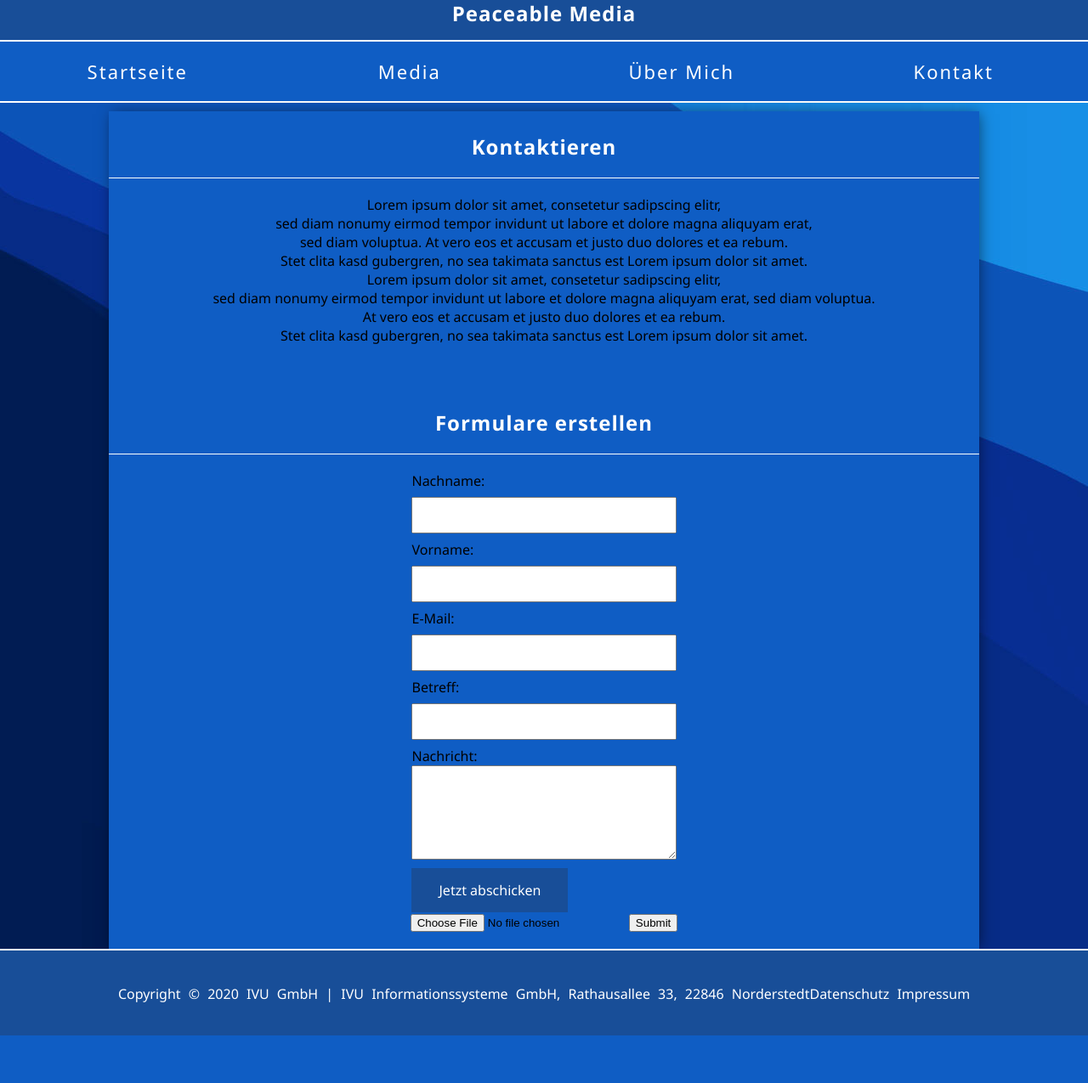
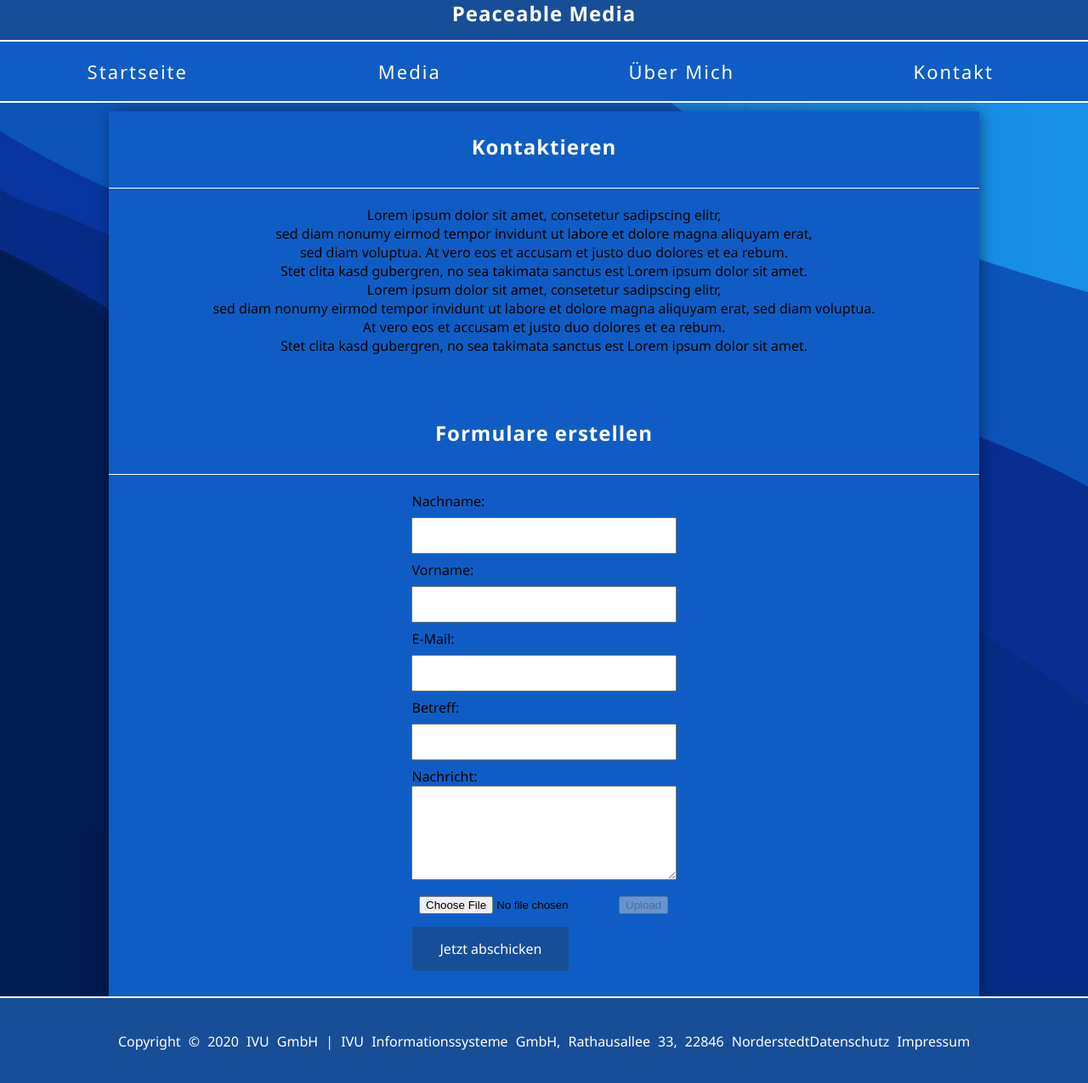
Before and after one commit to peaceable1887/PeaceableMedia, a PHP site: page /public/php/index.php?_ijt=contact in a window 1280 px wide. Shown: the part 143-1418 px from the top of the page at 85% size. Before the commit the page ends 1362 px from the top, so only its background shows below. Run offline with PHP 8.4, Linux system fonts and the light colour scheme; data that the repository does not hold is empty.

Commit message:
contact.js eingefügt und kontaktformular überarbeitet

```diff
--- a/public/css/contact.css
+++ b/public/css/contact.css
@@ -39,7 +39,9 @@
     text-decoration: none;
     display: inline-block;
     font-size: 16px;
-    margin-top: 5px;
+    margin-top: 50px;
+    margin-bottom: 30px;
+    margin-left: 1px;
 }
 button:hover
 {
@@ -48,6 +50,24 @@
 }
 #upload
 {
-    display: flex;
-    justify-content: center;
+    text-align: center;
+    position: relative;
 }
+#upload #fileFile
+{
+    position: absolute;
+    margin-top: -118px;
+    margin-left: -147px;
+}
+#upload #submitFile
+{
+    position: absolute;
+    margin-top: -118px;
+    margin-left: 88px;
+}
+#upload #emptyInput
+{
+    position: absolute;
+    margin-top: -138px;
+    margin-left: 88px;
+}
--- a/public/css/slider.css
+++ b/public/css/slider.css
@@ -8,7 +8,7 @@
     display: none;
     text-align: center;
     position: relative;
-    margin-top: 20px;
+    margin-top: 10px;
 }
 .imageSlider
 {
@@ -19,11 +19,11 @@
 .text
 {
     position: absolute;
-    margin-top: -153px;
+    margin-top: -154px;
     width: 100%;
     height: 150px;
     background: rgba(15, 93, 196,0.8);
-    border-top: solid 1px white;
+    border-bottom: solid 1px white;
 }
 .text p
 {
--- a/public/css/style.css
+++ b/public/css/style.css
@@ -43,13 +43,12 @@
     font-size: 24px;
     list-style: none;
     margin-top: 10px;
-    margin-bottom: 10px;
     display: flex;
     justify-content: center;
     color: white;
     letter-spacing: 1px;
     padding-top: 25px;
-    padding-bottom: 10px;
+
 }
 .hr
 {
@@ -109,7 +108,6 @@
     box-shadow: 2px 1px 16px -2px rgba(0,0,0,0.53);
     max-width: 80%;
     margin: 0 auto;
-    padding-bottom: 20px;
     background:  var(--color-background-body);
 }
 p
--- a/public/files/fileUplaod.php
+++ b/public/files/fileUpload.php
@@ -18,11 +18,11 @@
 
             if(mysqli_query($conn, $sql))
             {
-                echo("Datei wurde übermittelt.");
+
             }else {
-                echo("Datei konnte nicht übermittelt werden.");
+
             }
         }else{
-            echo ("Bitte eine Datei einfügen!");
+
         }
     }
--- /dev/null
+++ b/public/javascript/contact.js
@@ -0,0 +1,8 @@
+$('input[type=file]').change(function(){
+    if($('input[type=file]').val()==''){
+        $('input').attr('disabled',true)
+    }
+    else{
+        $('input').attr('disabled',false);
+    }
+})
--- a/public/php/contact.php
+++ b/public/php/contact.php
@@ -52,16 +52,17 @@
 <?php
     }
 ?>
+<?php
+    include("../files/fileUpload.php");
+?>
     <!-- Import Files -->
 <div id="upload">
     <form method="post" enctype="multipart/form-data">
-        <input type="File" name="file">
-        <input type="submit" name="submit">
+        <input id="fileFile" type="File" name="file">
+        <input id="submitFile" type="submit" name="submit" value="Upload" disabled>
     </form>
 </div>
-<?php
-    include("../files/fileUplaod.php");
-?>
+
 <!--$result = mysqli_query($con, "SELECT * FROM contact");
 while($row = mysqli_fetch_assoc($result))
 {
@@ -74,3 +75,4 @@
         $row["nachricht"]. ","
     );
 }-->
+<script type="text/javascript" src="../javascript/contact.js"></script>
--- a/public/php/index.php
+++ b/public/php/index.php
@@ -12,6 +12,9 @@
     <head>
         <meta charset="UTF-8">
         <title>P-Media</title>
+        <script src="https://code.jquery.com/jquery-3.5.1.min.js"
+                integrity="sha256-9/aliU8dGd2tb6OSsuzixeV4y/faTqgFtohetphbbj0="
+                crossorigin="anonymous"></script>
         <link rel="stylesheet" href="../css/globalColor.css">
         <link rel="stylesheet" href="../css/style.css">
         <link rel="stylesheet" href="../css/startseite.css">
```
Also changed, not shown: public/images/iconmonstr-magnifier-7-240.png (added), 1 other file.
